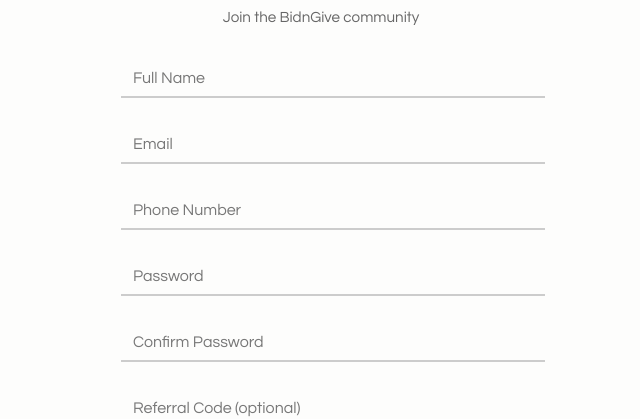
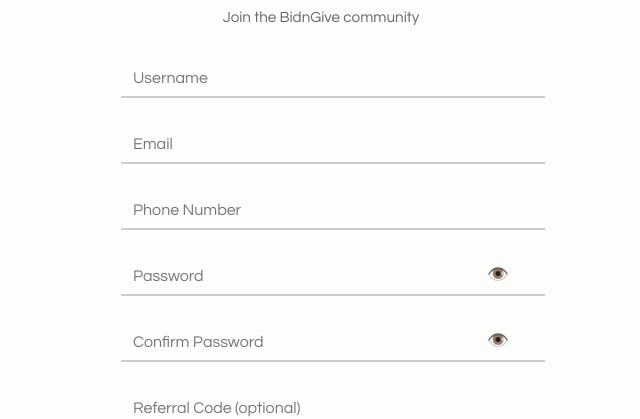
Before and after one commit to coolerputt01/BidnGive, a Vue app in the folder user/bidngiveuser/: page / in a window 1280 px wide. Both pictures are taken after a click on the link "Sign up". Shown: the part 136-555 px from the top of the page, without its empty margins (319-959 px from the left). Built offline with nearby package versions, Linux system fonts and the light colour scheme.

Commit message:
next commit

```diff
--- a/user/bidngiveuser/index.html
+++ b/user/bidngiveuser/index.html
@@ -7,6 +7,32 @@
     <link rel="preconnect" href="https://fonts.googleapis.com">
     <link rel="preconnect" href="https://fonts.gstatic.com" crossorigin>
     <link href="https://fonts.googleapis.com/css2?family=Questrial&display=swap" rel="stylesheet">
+    <!-- Primary Meta Tags -->
+    <title>BidnGive – Peer-to-Peer Donation Platform</title>
+    <meta name="title" content="BidnGive – Peer-to-Peer Donation Platform" />
+    <meta name="description" content="Join BidnGive – a secure P2P donation platform built on trust and transparency. Create bids, connect with peers, earn bonuses, and grow your impact." />
+    <meta name="keywords" content="BidnGive, P2P donation, peer to peer, donations, charity, giving platform, Nigeria, crowdfunding" />
+    <meta name="author" content="BidnGive Team" />
+    <meta name="viewport" content="width=device-width, initial-scale=1.0" />
+    <meta name="theme-color" content="#04724D" />
+
+    <!-- Favicon -->
+    <link rel="icon" href="/favicon.ico" type="image/x-icon" />
+    <link rel="apple-touch-icon" href="https://i.ibb.co/7JpLtxsJ/20250627-1148-image.png" />
+
+    <!-- Open Graph / Facebook -->
+    <meta property="og:type" content="website" />
+    <meta property="og:url" content="https://bidngive.com/" />
+    <meta property="og:title" content="BidnGive – Peer-to-Peer Donation Platform" />
+    <meta property="og:description" content="Join BidnGive – a secure P2P donation platform built on trust and transparency. Create bids, connect with peers, earn bonuses, and grow your impact." />
+    <meta property="og:image" content="https://i.ibb.co/7JpLtxsJ/20250627-1148-image.png" />
+
+    <!-- Twitter -->
+    <meta name="twitter:card" content="summary_large_image" />
+    <meta name="twitter:url" content="https://bidngive.com/" />
+    <meta name="twitter:title" content="BidnGive – Peer-to-Peer Donation Platform" />
+    <meta name="twitter:description" content="Join BidnGive – a secure P2P donation platform built on trust and transparency. Create bids, connect with peers, earn bonuses, and grow your impact." />
+    <meta name="twitter:image" content="https://i.ibb.co/7JpLtxsJ/20250627-1148-image.png" />
     <title>BIDF "N" GIVE</title>
   </head>
   <body>
--- a/user/bidngiveuser/src/views/SignupView.vue
+++ b/user/bidngiveuser/src/views/SignupView.vue
@@ -6,6 +6,9 @@
 
 const router = useRouter();
 const apiUrl = "https://bidngive.onrender.com/api/accounts/register/";
+
+const showPassword = ref(false);
+const showConfirmPassword = ref(false);
 
 const username = ref('');
 const email = ref('');
@@ -66,11 +69,25 @@
       </header>
 
       <form class="login-form" @submit.prevent="signUp">
-        <div class="form-group"><input v-model="username" type="text" required placeholder=" " /><label>Full Name</label></div>
+        <div class="form-group"><input v-model="username" type="text" required placeholder=" " /><label>Username</label></div>
         <div class="form-group"><input v-model="email" type="email" required placeholder=" " /><label>Email</label></div>
         <div class="form-group"><input v-model="phone_number" type="text" required placeholder=" " maxlength="11" /><label>Phone Number</label></div>
-        <div class="form-group"><input v-model="password" type="password" required placeholder=" " minlength="6" /><label>Password</label></div>
-        <div class="form-group"><input v-model="confirmPassword" type="password" required placeholder=" " minlength="6" /><label>Confirm Password</label></div>
+        <div class="form-group password-field">
+          <input
+            :type="showPassword ? 'text' : 'password'"
+            v-model="password"
+            required
+            placeholder=" "
+            minlength="6"
+          />
+          <label>Password</label>
+          <span class="toggle-icon" @click="showPassword = !showPassword">
+            {{ showPassword ? '🙈' : '👁️' }}
+          </span>
+        </div>
+        <div class="form-group password-field"><input v-model="confirmPassword" :type="showConfirmPassword ? 'text' : 'password'" required placeholder=" " minlength="6" /><label>Confirm Password</label><span class="toggle-icon" @click="showConfirmPassword = !showConfirmPassword">
+            {{ showConfirmPassword ? '🙈' : '👁️' }}
+          </span></div>
         <div class="form-group"><input v-model="referral_code" type="text" placeholder=" " /><label>Referral Code (optional)</label></div>
 
         <div class="checkbox">
@@ -102,6 +119,20 @@
   align-items: center;
   font-family: 'Segoe UI', sans-serif;
 }
+.password-field {
+  position: relative;
+}
+
+.toggle-icon {
+  position: absolute;
+  top: 50%;
+  right: 0.75rem;
+  transform: translateY(-50%);
+  font-size: 1.1rem;
+  cursor: pointer;
+  color: #888;
+}
+
 
 .form-wrapper {
   width: 100%;
```
Also changed, not shown: 1 other file (tests, documents, lock files or other folders).
